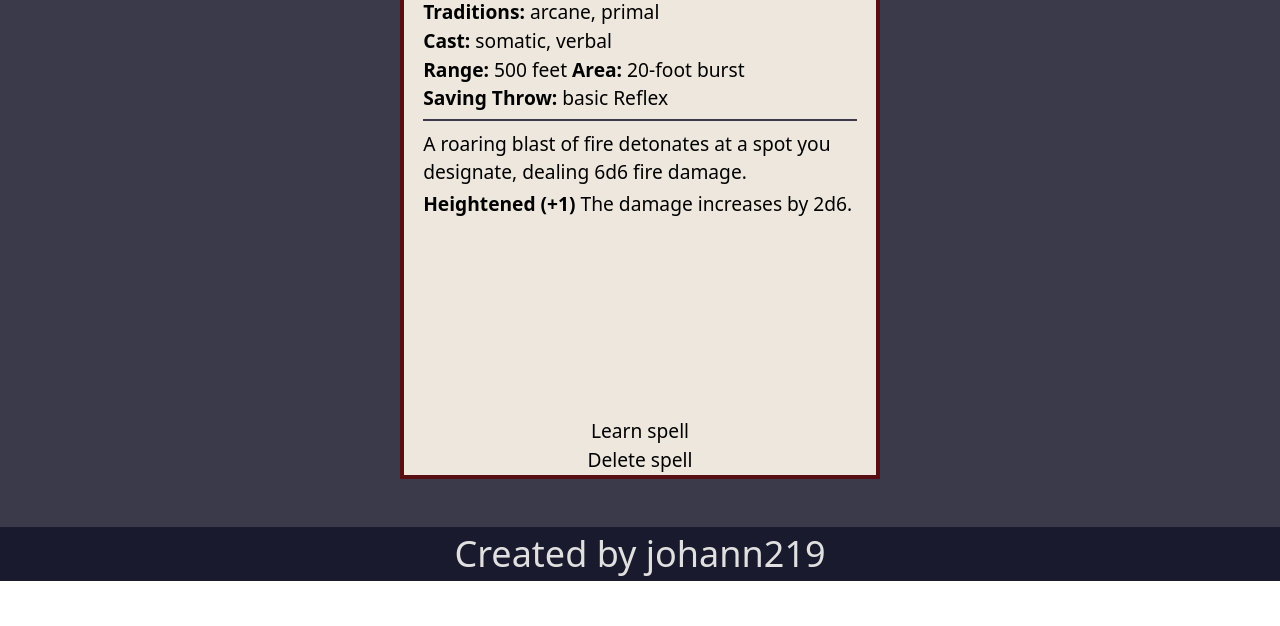
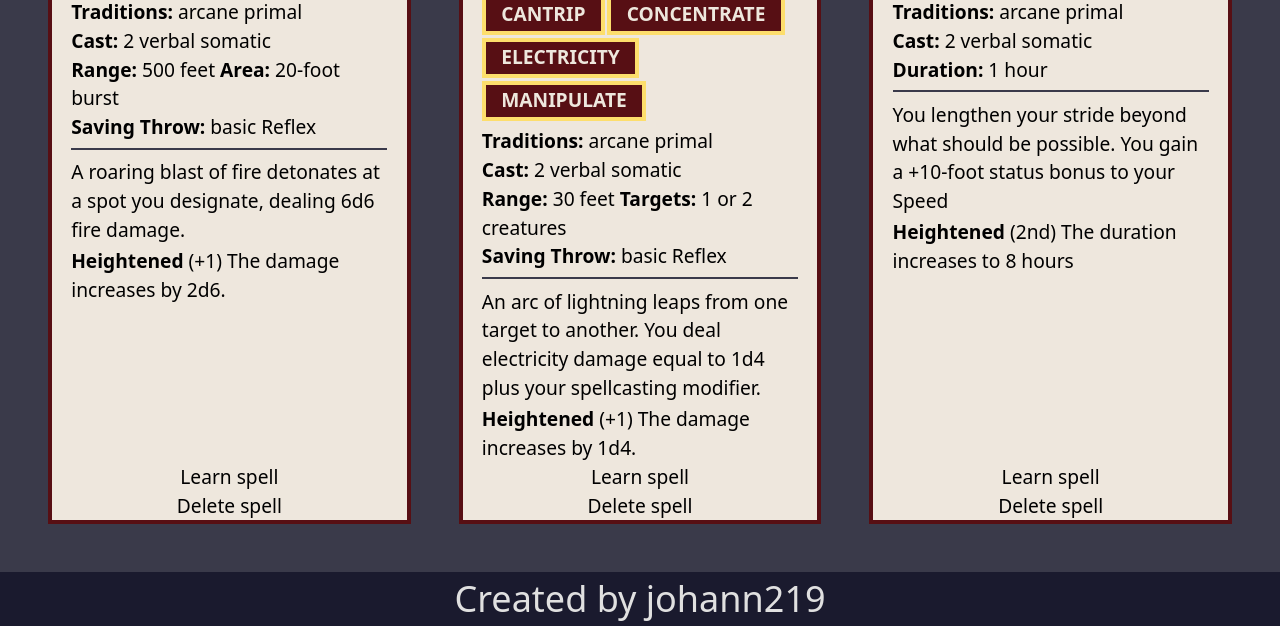
Before and after one commit to johann219/library-odin, a plain HTML site: page index.html in a window 1280 px wide. Shown: the part 219-845 px from the top of the page. Before the commit the page ends 800 px from the top, so only its background shows below. Drawn offline with Linux system fonts and the light colour scheme.

Commit message:
Add functions to create card from spell and render all cards from array

```diff
--- a/index.html
+++ b/index.html
@@ -5,7 +5,7 @@
     <meta name="viewport" content="width=device-width, initial-scale=1.0">
     <title>Document</title>
     <link rel="stylesheet" href="styles.css">
-    <script src="script.js"></script>
+    <script src="script.js" defer></script>
 </head>
 <body>
     <header>
@@ -13,34 +13,34 @@
     </header>
     <main>
         <div class="content-container">
+            <template class="card-template">
                 <div class="card">
                     <div class="card-header">
-                    <h3 class="spell-name">fireball</h3>
-                    <div class="spell-spec">spell 4</div>
+                        <h3 class="spell-name"></h3>
+                        <div class="spell-spec"></div>
                     </div>
                     <div class="card-info">
                         <div class="spell-stats">
-                        <div class="traits-wrapper">
-                            <div class="spell-trait">evocation</div>
-                            <div class="spell-trait">fire</div>
+                            <div class="spell-traits-wrapper">
+                                <div class="spell-trait"></div>
                             </div>
-                        <p class="spell-traditions"><span class="stat">Traditions:</span> arcane, primal</p>
-                        <p class="spell-cast"><span class="stat">Cast:</span> somatic, verbal</p>
+                            <p class="spell-traditions"><span class="stat-name">Traditions:</span><span class="stat-value">aaa</span></p>
+                            <p class="spell-cast"><span class="stat-name">Cast:</span><span class="stat-value"></span></p>
                             <div>
-                            <span class="spell-range"><span class="stat">Range:</span> 500 feet</span>
-                            <span class="spell-area"><span class="stat">Area:</span> 20-foot burst</span>
-                            <span class="spell-target"></span>
+                                <span class="spell-range"><span class="stat-name">Range:</span><span class="stat-value"></span></span>
+                                <span class="spell-area"><span class="stat-name">Area:</span><span class="stat-value"></span></span>
+                                <span class="spell-target"><span class="stat-name">Targets:</span><span class="stat-value"></span></span>
                             </div>
                             <div>
-                            <span class="spell-saving"><span class="stat">Saving Throw:</span> basic Reflex</span>
-                            <span class="spell-duration"></span>
+                                <span class="spell-saving"><span class="stat-name">Saving Throw:</span><span class="stat-value"></span></span>
+                                <span class="spell-duration"><span class="stat-name">Duration:</span><span class="stat-value"></span></span>
                             </div>
                         </div>
                         <p class="spell-description">
-                        A roaring blast of fire detonates at a spot you designate, dealing 6d6 fire damage.
                         </p>
                         <p class="spell-heightened">
-                        <span class="stat">Heightened (+1)</span> The damage increases by 2d6.
+                            <span class="stat-name">Heightened</span>
+                            <span class="stat-value"></span>
                         </p>
                     </div>
                     <div class="card-footer">
@@ -52,6 +52,7 @@
                         </p>
                     </div>
                 </div>
+            </template>
         </div>
     </main>
     <footer>
--- a/script.js
+++ b/script.js
@@ -1,4 +1,4 @@
-const spellbook = [];
+const spellBook = [];
 
 const SpellStats = function (
     spellRange = null,
@@ -65,8 +65,159 @@ const fireball = new Spell (
         spellSaving: 'basic Reflex',
     },
     'A roaring blast of fire detonates at a spot you designate, dealing 6d6 fire damage.',
-    'Heightened (+1) The damage increases by 2d6.',
+    '(+1) The damage increases by 2d6.',
+    false
+);
+
+const electricArc = new Spell (
+    'Electric Arc',
+    'Cantrip',
+    '1',
+    ['cantrip', 'concentrate', 'electricity', 'manipulate'],
+    ['arcane', 'primal'],
+    [2, 'verbal', 'somatic'],
+    {
+        spellRange: '30 feet',
+        spellTarget: '1 or 2 creatures',
+        spellSaving: 'basic Reflex',
+    },
+    'An arc of lightning leaps from one target to another. You deal electricity damage equal to 1d4 plus your spellcasting modifier.',
+    '(+1) The damage increases by 1d4.',
+    false
+);
+
+const longstrider = new Spell (
+    'Longstrider',
+    'Spell',
+    '1',
+    ['transmutation'],
+    ['arcane', 'primal'],
+    [2, 'verbal', 'somatic'],
+    {
+        spellDuration: '1 hour',
+    },
+    'You lengthen your stride beyond what should be possible. You gain a +10-foot status bonus to your Speed',
+    '(2nd) The duration increases to 8 hours',
     false
 );
 
 console.log(fireball);
+
+const template = document.querySelector('template');
+const container = document.querySelector('.content-container');
+
+const createSpellHeader = (spell, card) => {
+    card.querySelector('.spell-name').textContent = spell.spellName;
+    card.querySelector('.spell-spec').textContent = `${spell.spellType} ${spell.spellLevel}`;
+};
+
+const createSpellTraits = (spell, card) => {
+    const traits = new DocumentFragment();
+
+    spell.spellTraits.forEach((trait) => {
+        const traitElement = card.querySelector('.spell-trait').cloneNode(true);
+        traitElement.textContent = trait;
+        traits.append(traitElement);
+    });
+
+    card.querySelector('.spell-trait').remove();
+
+    card.querySelector('.spell-traits-wrapper').append(traits);
+};
+
+const createSpellTraditions = (spell, card) => card.querySelector('.spell-traditions .stat-value').textContent = ` ${spell.spellTraditions.join(' ')}`;
+
+const createSpellCast = (spell, card) => card.querySelector('.spell-cast .stat-value').textContent = ` ${spell.spellCast.join(' ')}`;
+
+const createSpellRange = (spell,card) => {
+    if (spell.spellStats.spellRange === null) {
+        card.querySelector('.spell-range').remove();
+        return;
+    }
+    card.querySelector('.spell-range .stat-value').textContent = ` ${spell.spellStats.spellRange}`;
+};
+
+const createSpellArea = (spell,card) => {
+    if (spell.spellStats.spellArea === null) {
+        card.querySelector('.spell-area').remove();
+        return;
+    }
+    card.querySelector('.spell-area .stat-value').textContent = ` ${spell.spellStats.spellArea}`;
+};
+
+const createSpellTarget = (spell,card) => {
+    if (spell.spellStats.spellTarget === null) {
+        card.querySelector('.spell-target').remove();
+        return;
+    }
+    card.querySelector('.spell-target .stat-value').textContent = ` ${spell.spellStats.spellTarget}`;
+};
+
+const createSpellSaving = (spell,card) => {
+    if (spell.spellStats.spellSaving === null) {
+        card.querySelector('.spell-saving').remove();
+        return;
+    }
+    card.querySelector('.spell-saving .stat-value').textContent = ` ${spell.spellStats.spellSaving}`;
+};
+
+const createSpellDuration = (spell,card) => {
+    if (spell.spellStats.spellDuration === null) {
+        card.querySelector('.spell-duration').remove();
+        return;
+    }
+    card.querySelector('.spell-duration .stat-value').textContent = ` ${spell.spellStats.spellDuration}`;
+};
+
+const createSpellDescription = (spell, card) => card.querySelector('.spell-description').textContent = `${spell.spellDescription}`;
+
+const createSpellHeightened = (spell, card) => card.querySelector('.spell-heightened .stat-value').textContent = `${spell.spellHeightened}`;
+
+const createCardFromSpell = (spell, card) => {
+    createSpellHeader(spell,card);
+    createSpellTraits(spell, card);
+    createSpellTraditions(spell, card);
+    createSpellCast(spell, card);
+    createSpellRange(spell, card);
+    createSpellArea(spell, card)
+    createSpellTarget(spell, card);
+    createSpellSaving(spell, card);
+    createSpellDuration(spell, card);
+    createSpellDescription(spell, card);
+    createSpellHeightened(spell, card);
+
+    return card;
+};
+
+spellBook.push(fireball);
+spellBook.push(electricArc);
+spellBook.push(longstrider);
+
+console.log(spellBook);
+
+const renderSpellBook = (spellBook) => {
+    const spellBookElement = new DocumentFragment();
+
+    spellBook.forEach((spell) => {
+        const card = template.content.cloneNode(true);
+        spellBookElement.append(createCardFromSpell(spell, card));
+    });
+
+    container.append(spellBookElement);
+};
+
+renderSpellBook(spellBook);
+
+// const spellNameElement = clone.querySelector('.spell-name');
+// const spellSpecElement = clone.querySelector('.spell-spec');
+// const spellTraitsWrapperElement = clone.querySelector('.spell-traits-wrapper');
+// const spellTraitElement = clone.querySelector('.spell-trait');
+// const spellTraditionsElement = clone.querySelector('.spell-traditions');
+// const spellCastElement = clone.querySelector('.spell-cast');
+// const spellRangeElement = clone.querySelector('.spell-range');
+// const spellAreaElement = clone.querySelector('.spell-area');
+// const spellTargetElement = clone.querySelector('.spell-target');
+// const spellSavingElement = clone.querySelector('.spell-saving');
+// const spellDurationElement = clone.querySelector('.spell-duration');
+// const spellDescriptionElement = clone.querySelector('.spell-description');
+// const spellHeightenedElement = clone.querySelector('.spell-heightened');
--- a/styles.css
+++ b/styles.css
@@ -119,7 +119,7 @@ h1 {
     max-width: 40%;
 }
 
-.traits-wrapper {
+.spell-traits-wrapper {
     display: flex;
     gap: 0.1rem;
     flex-wrap: wrap;
@@ -137,22 +137,6 @@ h1 {
     padding: 0.1em 0.8em;
 }
 
-.stat {
+.stat-name {
     font-weight: bold;
 }
-
-.red {
-    border: 12px solid var(--blood-red);
-}
-
-.green {
-    border: 12px solid var(--deep-emerald);
-}
-
-.blue {
-    border: 12px solid var(--midnight-blue);
-}
-
-.yellow {
-    border: 12px solid var(--mustard-gold);
-}
```
Lines whose indentation alone changed are shown as unchanged.
